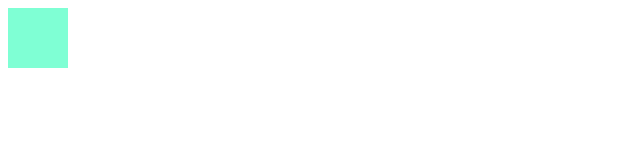
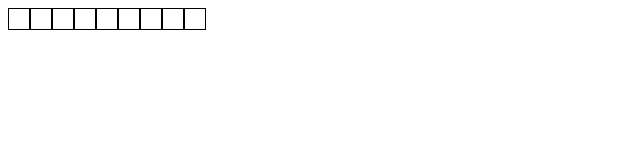
Before and after one commit to RachidPy3/tic-tac-toe, a plain HTML site: page index.html in a window 1280 px wide. Shown: the whole page, without its empty margins (0-640 px from the left). Drawn offline with Linux system fonts and the light colour scheme.

Commit message:
added basic functionality

```diff
--- a/index.html
+++ b/index.html
@@ -6,7 +6,7 @@
     <title>Document</title>
 </head>
 <body>
-    <div class="holder" style="height: 60px; width: 60px; background-color: aquamarine;"></div>
+    <div class="holder"></div>
     <script src="script.js"></script>
 </body>
 </html>
--- a/script.js
+++ b/script.js
@@ -1,12 +1,36 @@
-let grid = new Array(9)
+let grid = []
 const holder = document.querySelector(".holder")
+let isX = true
 
-const div = document.createElement("div")
-div.style.border = "1px black solid"
-div.style.height = "20px"
-div.style.width = "20px"
+function createDiv() {
+    const div = document.createElement("div")
+    div.style.border = "1px black solid"
+    div.style.height = "20px"
+    div.style.width = "20px"
+    div.style.display = "inline-block"
+    div.style.lineHeight = "20px"
+    div.style.textAlign = "center"
+    return div
+}
 
-grid.forEach(()=>{
-    holder.appendChild(div)
+function fillElem(event) {
+    if (event.target.textContent === "") {
+        event.target.textContent = isX ? "x" : "o"
+
+        isX = !isX
+    }
+}
+
+function fillArray() {
+    for (let i = 0; i < 9; i++) {
+        const newDiv = createDiv()
+        newDiv.setAttribute("index", i)
+        newDiv.addEventListener("click", fillElem)
+        grid.push(newDiv)
+    }
+}
+
+fillArray()
+grid.forEach((elem) => {
+    holder.appendChild(elem)
 })
-console.log(holder.childNodes)
```
